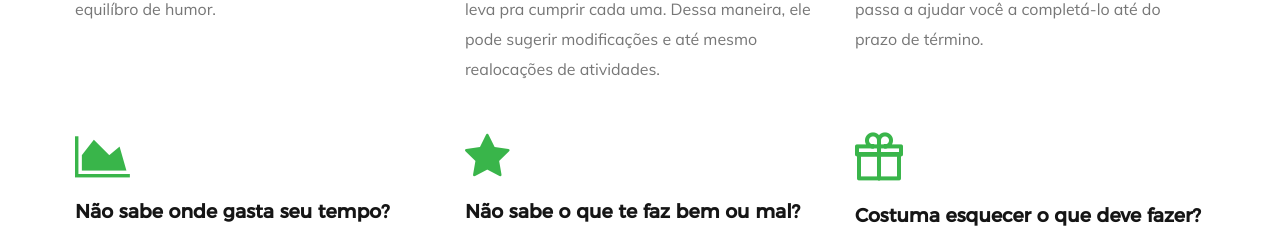
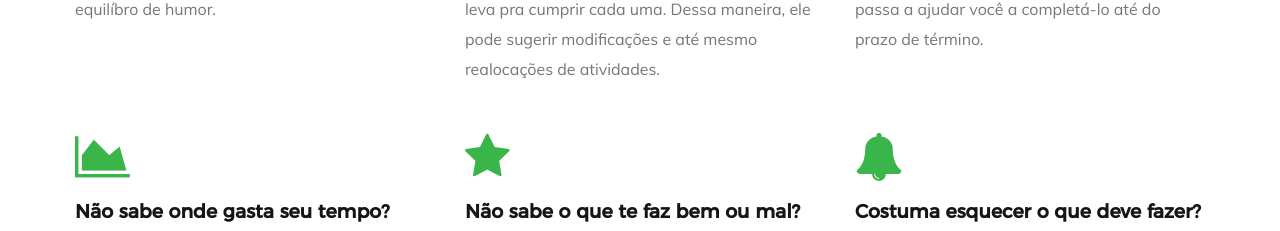
Before and after one commit to willianba/Legalife, a plain HTML site: page index.html in a window 1280 px wide. Shown: the part 1630-1861 px from the top of the page. Drawn offline with Linux system fonts and the light colour scheme; files whose address does not match are found by name.

Commit message:
fix notification icon

```diff
--- a/index.html
+++ b/index.html
@@ -166,7 +166,7 @@
                 </div> <!-- /bgrid -->
 
                 <div class="bgrid feature" data-aos="fade-up">
-                    <span class="icon"><i class="icon-gift"></i></span>
+                    <span class="icon"><i class="fa fa-bell"></i></span>
                     <div class="service-content">
                         <h3>Costuma esquecer o que deve fazer?</h3>
                         <p>É possível configurar o aplicativo para que ele te envie notificações quando estiver perto da hora de fazer uma atividade, bem como
```
